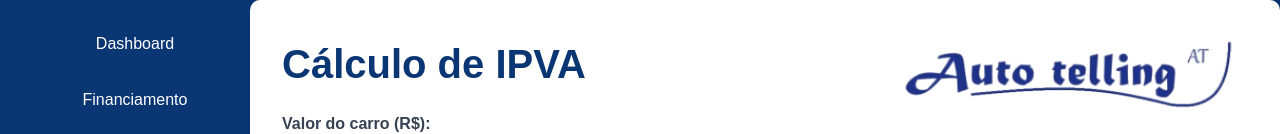
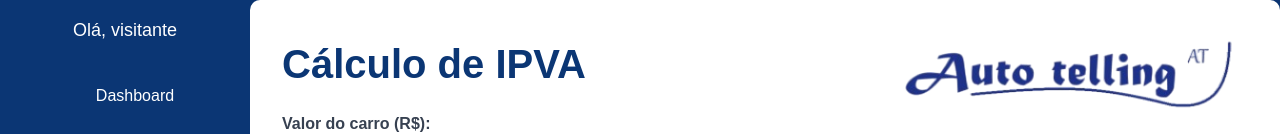
Before and after one commit to guidev1911/auto-telling-web, a React (Create React App) app: page /ipva in a window 1280 px wide. Shown: the top 134 px of the page. Built offline with nearby package versions, Linux system fonts and the light colour scheme; no server answers.

Commit message:
exibir nome de usuário no menu

```diff
--- a/src/components/menu.js
+++ b/src/components/menu.js
@@ -1,9 +1,17 @@
-import React, { useState } from 'react';
+import React, { useState, useEffect } from 'react';
 import { Link, useLocation } from 'react-router-dom';
 
 const Menu = () => {
   const location = useLocation();
   const [activeLink, setActiveLink] = useState(location.pathname);
+  const [nomeUsuario, setNomeUsuario] = useState('');
+
+  useEffect(() => {
+    const nome = localStorage.getItem('nome');
+    if (nome) {
+      setNomeUsuario(nome);
+    }
+  }, []);
 
   const handleClick = (path) => {
     setActiveLink(path);
@@ -11,6 +19,10 @@ const Menu = () => {
 
   return (
     <div className="w-[250px] bg-[#0B3674] p-4 flex flex-col items-center text-white fixed h-full">
+      <div className="mb-6 text-center text-lg">
+        {nomeUsuario ? `Olá, ${nomeUsuario}` : 'Olá, visitante'}
+      </div>
+
       <Link
         to="/dashboard"
         className={`no-underline my-2 -mr-5 text-base text-center p-2 w-[107%] transition-all duration-500 ease-in-out flex justify-center items-center rounded-l-lg ${activeLink === '/dashboard' ? 'bg-white text-[#0B2A4C]' : 'text-white hover:bg-white hover:text-[#0B2A4C] hover:p-3'}`}
--- a/src/pages/login.js
+++ b/src/pages/login.js
@@ -33,6 +33,15 @@ const Login = () => {
       } else {
         localStorage.removeItem('email');
         localStorage.removeItem('senha');
+      }
+
+      const userResponse = await axios.get('http://localhost:3001/auth/user', {
+        headers: { Authorization: `Bearer ${response.data.token}` }
+      });
+
+      const usuario = userResponse.data.find(user => user.email === email);
+      if (usuario) {
+        localStorage.setItem('nome', usuario.nome);
       }
 
       navigate('/dashboard');
```
